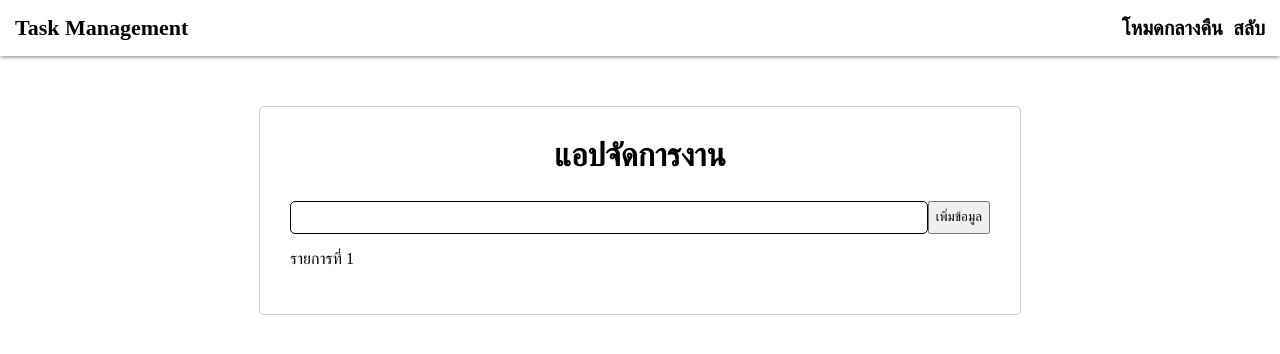
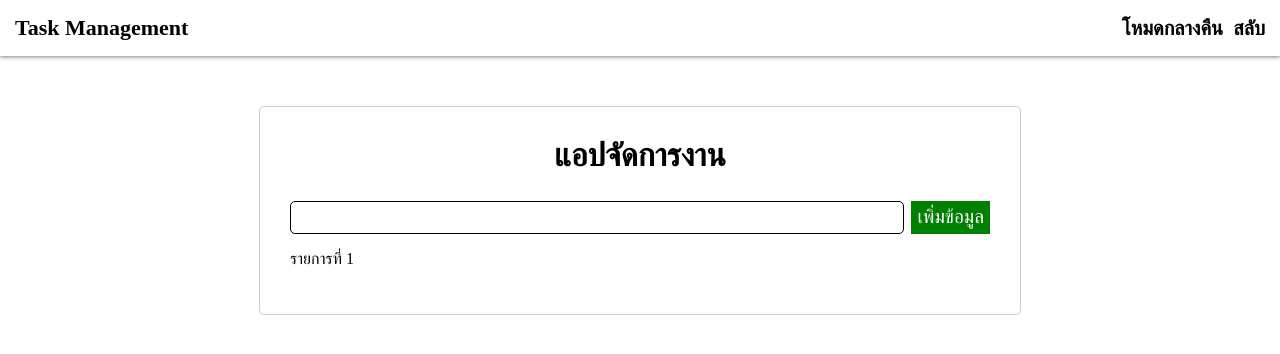
Before and after one commit to Suwit1100/Task-Management, a React (Vite) app in the folder task-management/: page / in a window 1280 px wide. Shown: the top 354 px of the page. Built offline with nearby package versions, Linux system fonts and the light colour scheme.

Commit message:
Update AddForm.css

```diff
--- a/task-management/src/css/AddForm.css
+++ b/task-management/src/css/AddForm.css
@@ -15,13 +15,14 @@ h2 {
     border: 1px solid;
     border-radius: 5px;
     font-size: 18px;
+    margin-right: 7px;
 }
 
 .textinput:focus {
     outline: none;
 }
 
-.submit-btn {
+.btn-submit {
     background-color: green;
     color: white;
     font-size: 18px;
```
